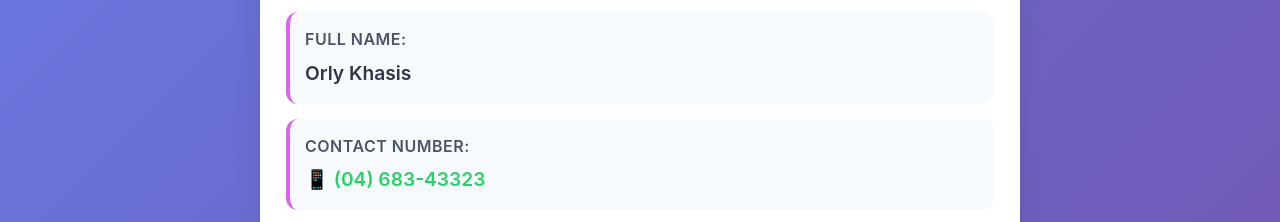
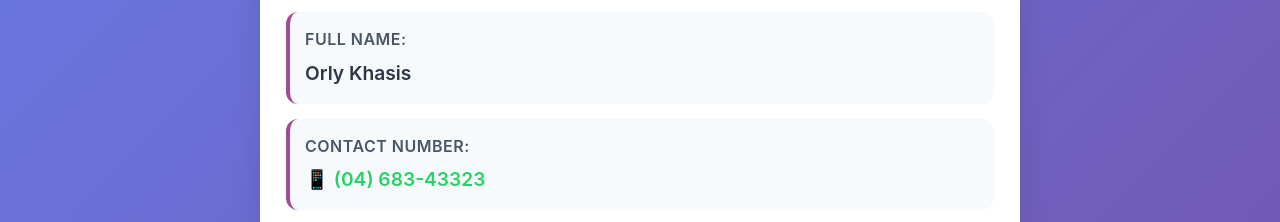
Before and after one commit to khasisliam/nfcdatalink, a plain HTML site: page index.html in a window 1280 px wide. Shown: the part 492-714 px from the top of the page. Drawn offline with Linux system fonts and the light colour scheme.

Commit message:
Update styles.css

```diff
--- a/styles.css
+++ b/styles.css
@@ -84,7 +84,7 @@ main {
     padding: 15px;
     background: #f7fafc;
     border-radius: 12px;
-    border-left: 4px solid #d866ea;
+    border-left: 4px solid #a24b94;
 }
 .label {
     font-weight: 600;
```
